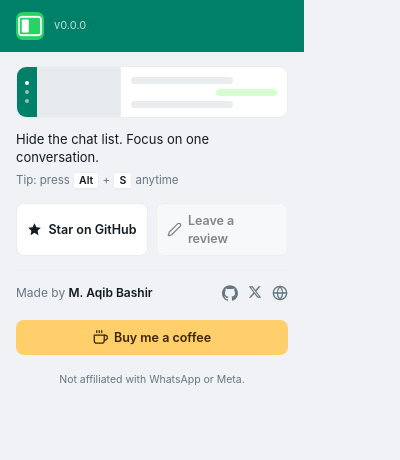
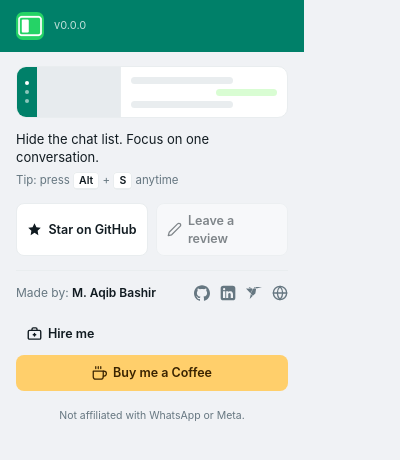
Before and after one commit to Muhammad-Aqib-Bashir/wa-web-sidebar-toggle, a browser extension: page popup/popup.html in a window 400 px wide. Drawn offline with Linux system fonts and the light colour scheme.

Commit message:
feat: add linked in link

```diff
--- a/popup/popup.html
+++ b/popup/popup.html
@@ -75,7 +75,7 @@
       <hr class="divider" />
 
       <div class="dev-row">
-        <span class="dev-label">Made by <strong id="dev-name">—</strong></span>
+        <span class="dev-label">Made by: <strong id="dev-name">—</strong></span>
         <div class="socials">
           <a
             id="link-social-github"
@@ -91,16 +91,32 @@
             </svg>
           </a>
           <a
-            id="link-social-x"
+            id="link-social-linkedin"
+            class="icon-link"
+            target="_blank"
+            rel="noopener noreferrer"
+            aria-label="GitHub profile"
+          >
+            <svg viewBox="0 0 24 24" width="16" height="16" fill="currentColor">
+              <path
+                fill-rule="evenodd"
+                d="M5 1a4 4 0 0 0 -4 4v14a4 4 0 0 0 4 4h14a4 4 0 0 0 4 -4V5a4 4 0 0 0 -4 -4H5Zm1.205 6.91a1.705 1.705 0 1 0 0 -3.41 1.705 1.705 0 0 0 0 3.41ZM7.909 19.5V9.273H4.5V19.5h3.41Zm4.432 -10.227H9.273V19.5h3.068v-6.17c0.395 -0.642 1.077 -1.33 2.045 -1.33 1.364 0 1.705 1.364 1.705 2.046V19.5H19.5v-5.454c0 -1.828 -0.797 -4.773 -3.75 -4.773 -1.878 0 -2.92 0.685 -3.41 1.327V9.273Z"
+                clip-rule="evenodd"
+                stroke-width="1"
+              ></path>
+            </svg>
+          </a>
+          <a
+            id="link-social-freelancer"
             class="icon-link"
             target="_blank"
             rel="noopener noreferrer"
             aria-label="X profile"
           >
-            <svg viewBox="0 0 24 24" width="14" height="14" fill="currentColor">
+            <svg viewBox="0 0 24 24" width="16" height="16" fill="currentColor">
               <path
-                d="M18.244 2.25h3.308l-7.227 8.26 8.502 11.24H16.17l-5.214-6.817L4.99 21.75H1.68l7.73-8.835L1.254 2.25H8.08l4.713 6.231zm-1.161 17.52h1.833L7.084 4.126H5.117z"
-              />
+                d="m14.096 3.076 1.634 2.292L24 3.076M5.503 20.924l4.474 -4.374 -2.692 -2.89m6.133 -10.584L11.027 5.23l4.022 0.15M4.124 3.077l0.857 1.76 4.734 0.294m-3.058 7.072 3.497 -6.522L0 5.13m7.064 7.485 3.303 3.548 3.643 -3.57 1.13 -6.652 -4.439 -0.228Z"
+              ></path>
             </svg>
           </a>
           <a
@@ -130,6 +146,30 @@
         </div>
       </div>
 
+      <div class="cta-row">
+        <a
+          id="link-hire"
+          class="btn btn--hire"
+          target="_blank"
+          rel="noopener noreferrer"
+        >
+          <svg
+            viewBox="0 0 24 24"
+            width="15"
+            height="15"
+            fill="none"
+            stroke="currentColor"
+            stroke-width="2.2"
+            stroke-linecap="round"
+            stroke-linejoin="round"
+          >
+            <rect x="2" y="7" width="20" height="14" rx="2" />
+            <path d="M16 7V5a2 2 0 0 0-2-2h-4a2 2 0 0 0-2 2v2" />
+            <line x1="12" y1="12" x2="12" y2="16" />
+            <line x1="10" y1="14" x2="14" y2="14" />
+          </svg>
+          Hire me
+        </a>
         <a
           id="link-support"
           class="btn btn--support"
@@ -152,8 +192,9 @@
             <line x1="10" y1="1" x2="10" y2="4" />
             <line x1="14" y1="1" x2="14" y2="4" />
           </svg>
-        Buy me a coffee
+          Buy me a Coffee
         </a>
+      </div>
     </main>
 
     <footer class="footer">Not affiliated with WhatsApp or Meta.</footer>
```
Lines whose indentation alone changed are shown as unchanged.
